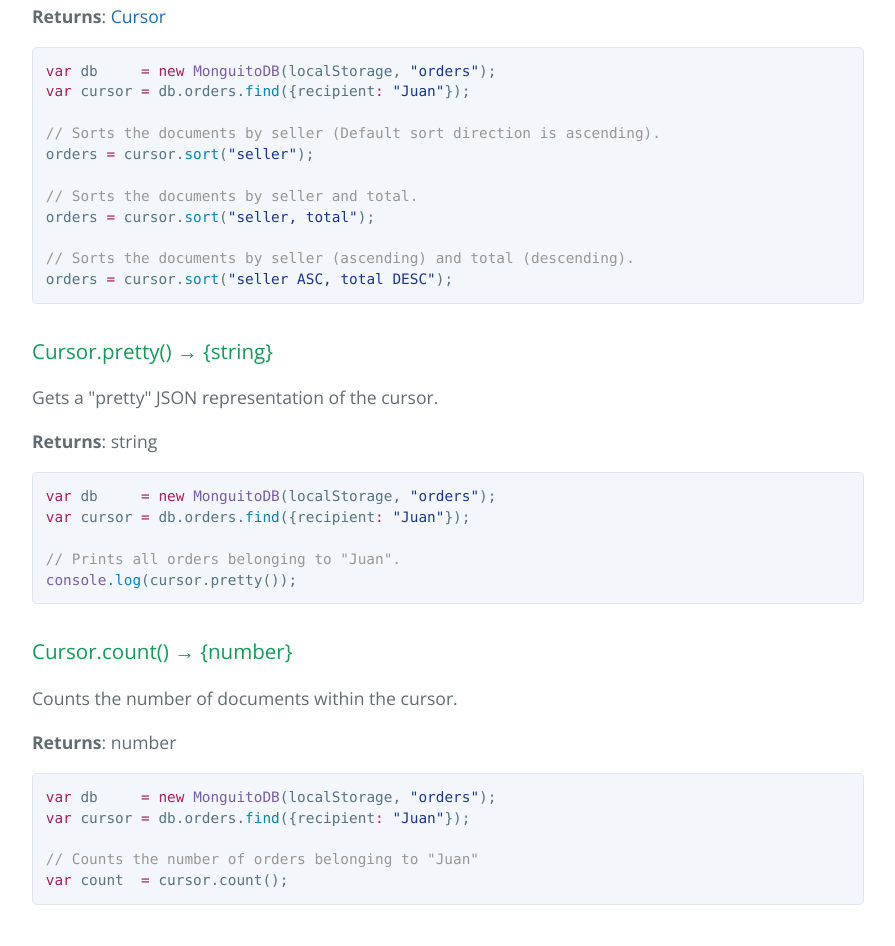
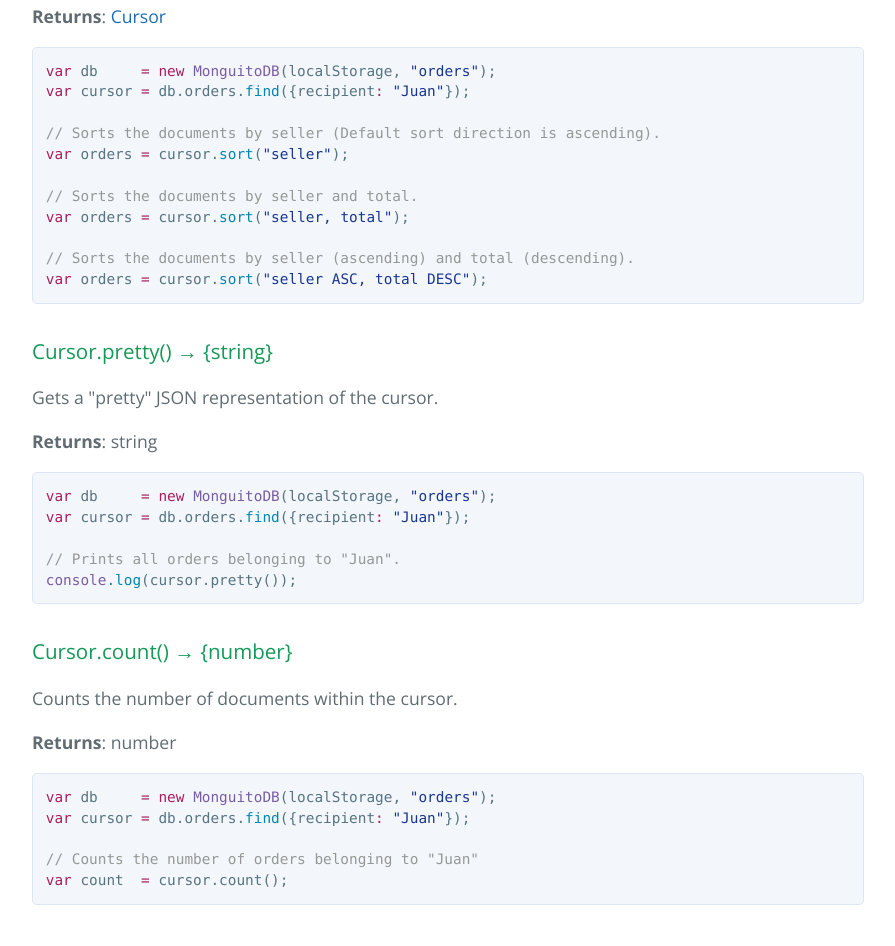
Before and after one commit to equisoide/monguitodb, a plain HTML site: page index.html in a window 1280 px wide. Shown: the part 10766-11712 px from the top of the page, without its empty margins (192-1087 px from the left). Drawn offline with nearby package versions, Linux system fonts and the light colour scheme.

```diff
--- a/index.html
+++ b/index.html
@@ -598,13 +598,13 @@
 <span class="pl-k">var</span> cursor <span class="pl-k">=</span> db.orders.<span class="pl-c1">find</span>({recipient<span class="pl-k">:</span> <span class="pl-s"><span class="pl-pds">"</span>Juan<span class="pl-pds">"</span></span>});
 
 <span class="pl-c">// Sorts the documents by seller (Default sort direction is ascending).</span>
-orders <span class="pl-k">=</span> cursor.<span class="pl-c1">sort</span>(<span class="pl-s"><span class="pl-pds">"</span>seller<span class="pl-pds">"</span></span>);
+<span class="pl-k">var</span> orders <span class="pl-k">=</span> cursor.<span class="pl-c1">sort</span>(<span class="pl-s"><span class="pl-pds">"</span>seller<span class="pl-pds">"</span></span>);
 
 <span class="pl-c">// Sorts the documents by seller and total.</span>
-orders <span class="pl-k">=</span> cursor.<span class="pl-c1">sort</span>(<span class="pl-s"><span class="pl-pds">"</span>seller, total<span class="pl-pds">"</span></span>);
+<span class="pl-k">var</span> orders <span class="pl-k">=</span> cursor.<span class="pl-c1">sort</span>(<span class="pl-s"><span class="pl-pds">"</span>seller, total<span class="pl-pds">"</span></span>);
 
 <span class="pl-c">// Sorts the documents by seller (ascending) and total (descending).</span>
-orders <span class="pl-k">=</span> cursor.<span class="pl-c1">sort</span>(<span class="pl-s"><span class="pl-pds">"</span>seller ASC, total DESC<span class="pl-pds">"</span></span>);</pre></div>
+<span class="pl-k">var</span> orders <span class="pl-k">=</span> cursor.<span class="pl-c1">sort</span>(<span class="pl-s"><span class="pl-pds">"</span>seller ASC, total DESC<span class="pl-pds">"</span></span>);</pre></div>
 
 <h3>
 <a id="cursorpretty--string" class="anchor" href="#cursorpretty--string" aria-hidden="true"><span class="octicon octicon-link"></span></a>Cursor.pretty() → {string}</h3>
```
Also changed, not shown: params.json (+1 -1 lines).
